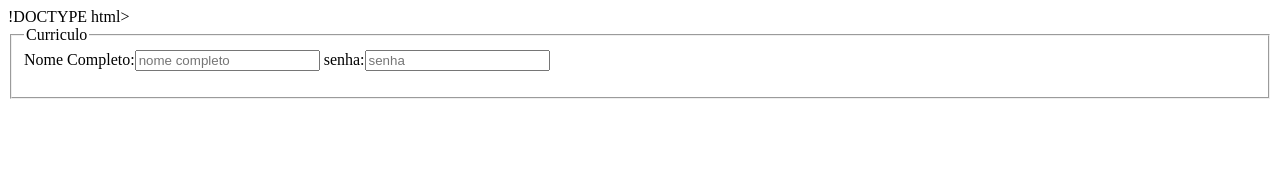
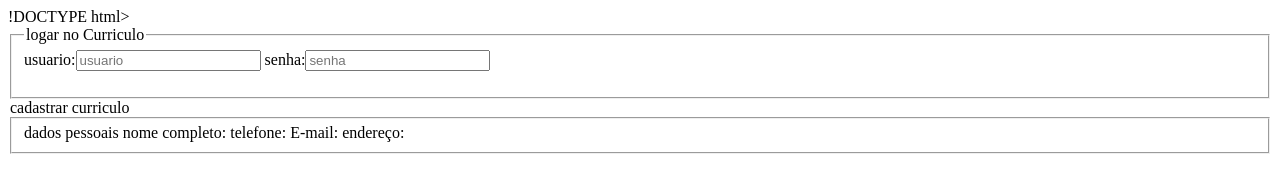
Before and after one commit to mayaralimaa0209/matematica2, a plain HTML site: page view/curriculo.html in a window 1280 px wide. Drawn offline with Linux system fonts and the light colour scheme.

Commit message:
Update curriculo.html

```diff
--- a/view/curriculo.html
+++ b/view/curriculo.html
@@ -9,15 +9,21 @@
 </head>
 <body>
 <fieldset>
-<legend>Curriculo</legend>
+<legend>logar no Curriculo</legend>
 <form action="" method="POST">
-Nome Completo:<input type="text" name="nome" maxlength="10" minlength="5"  placeholder="nome completo" required>
-senha:<input type="password" name="" placeholder="senha" required>
-
-
-
-<ipput type="submit" value="cadastrar">
+usuario:<input type="text" name="usuario" maxlength="10" minlength="5"  placeholder="usuario" required>
+senha:<input type="password" name="senha" placeholder="senha" required>
+<ipput type="submit" value="logar">
 </form>
 </fieldset>
+  </fieldset>
+ <legend>cadastrar curriculo</legend>
+  <fieldset>
+    <lengend>dados pessoais</lengend>
+  nome completo:
+  telefone:
+  E-mail:
+  endereço:
+    </fieldset>
 </body>
 </html>
```
